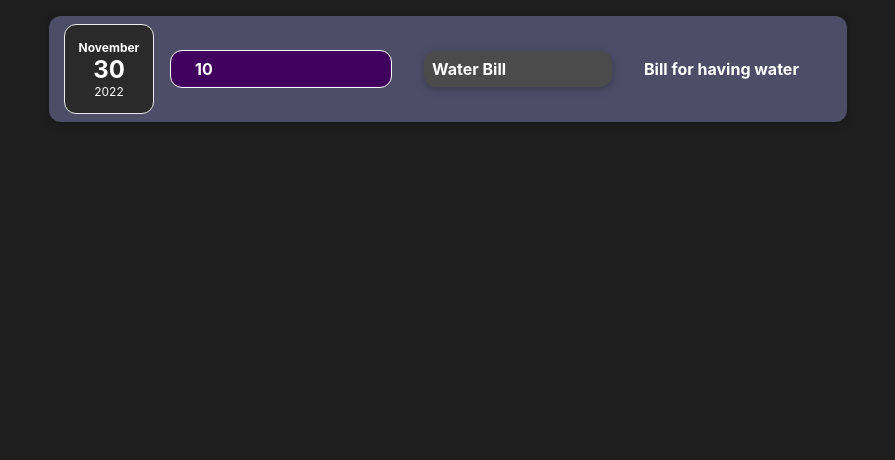
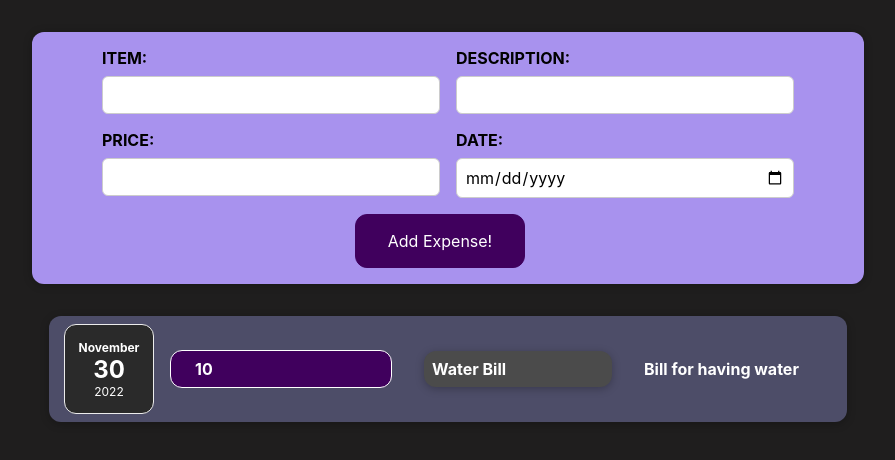
Before and after one commit to SubjectZero0/Max_React_course, a React (Create React App) app in the folder my_expenses/: page / in a window 1280 px wide. Shown: the top 460 px of the page, without its empty margins (192-1087 px from the left). Built offline with nearby package versions, Linux system fonts and the light colour scheme.

Commit message:
Implements NewExpense/ExpenseForm components

```diff
--- a/my_expenses/src/App.js
+++ b/my_expenses/src/App.js
@@ -1,5 +1,6 @@
 //imports
 import ExpenseItem from "./Components/ExpenseComponents/ExpenseItem";
+import NewExpense from "./Components/NewExpenseComponents/NewExpense";
 //------------------------
 
 export class ExpenseItems {
@@ -24,10 +25,12 @@ function App() {
 	//render the page
 	return (
 		<div className="App">
+			<NewExpense />
+
 			<ExpenseItem
+				item={testExpense.item}
+				description={testExpense.description}
 				price={testExpense.price}
-				description={testExpense.description}
-				item={testExpense.item}
 				date={testExpense.date}
 			></ExpenseItem>
 		</div>
```
